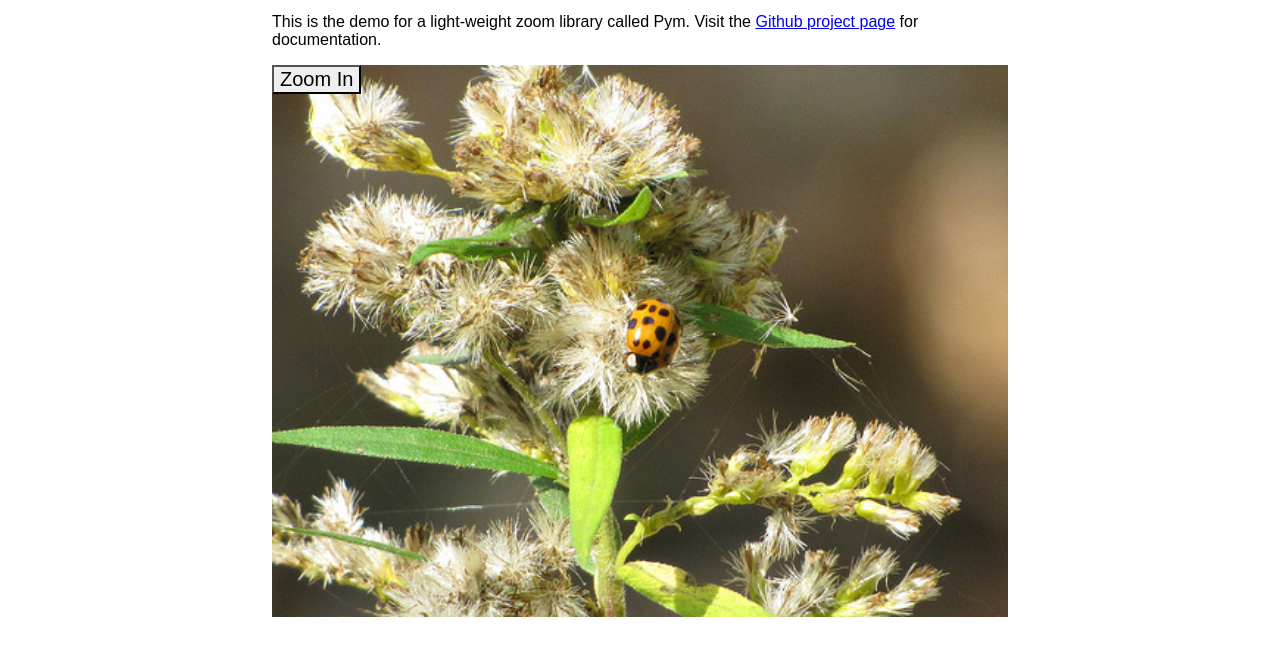
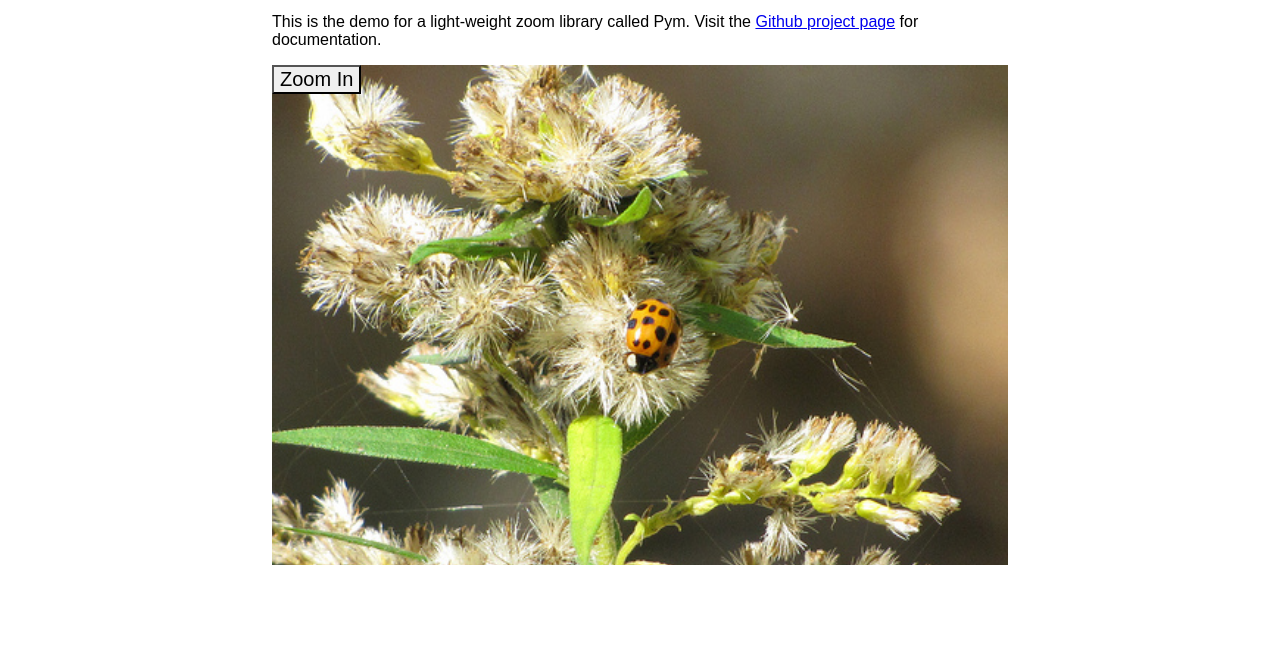
Before and after one commit to filamentgroup/pym, a website: page demo/index.html in a window 1280 px wide. Shown: the part 63-718 px from the top of the page. Drawn offline with Linux system fonts and the light colour scheme.

Commit message:
css tweaks for clean scrollbars

```diff
--- a/demo/index.css
+++ b/demo/index.css
@@ -149,5 +149,5 @@ pre[class*="language-"] {
 }
 
 .enlarge {
-  height: 600px;
+  height: 500px;
 }
--- a/src/core.css
+++ b/src/core.css
@@ -1,16 +1,18 @@
 /* enlarge component */
 .enlarge {
-	overflow: hidden;
   position: relative;
+  box-sizing: border-box;
+  overflow: hidden;
 }
 
 .enlarge-zoom {
 	position: relative;
 	-webkit-overflow-scrolling: touch;
-	margin-right: -20px;
-	margin-bottom: -20px;
-	padding-right: 20px;
-	padding-bottom: 20px;
+}
+
+.enlarge-in {
+	overflow: scroll;
+  -webkit-overflow-scrolling: touch;
 }
 
 .enlarge-hovering .enlarge-zoom {
```
